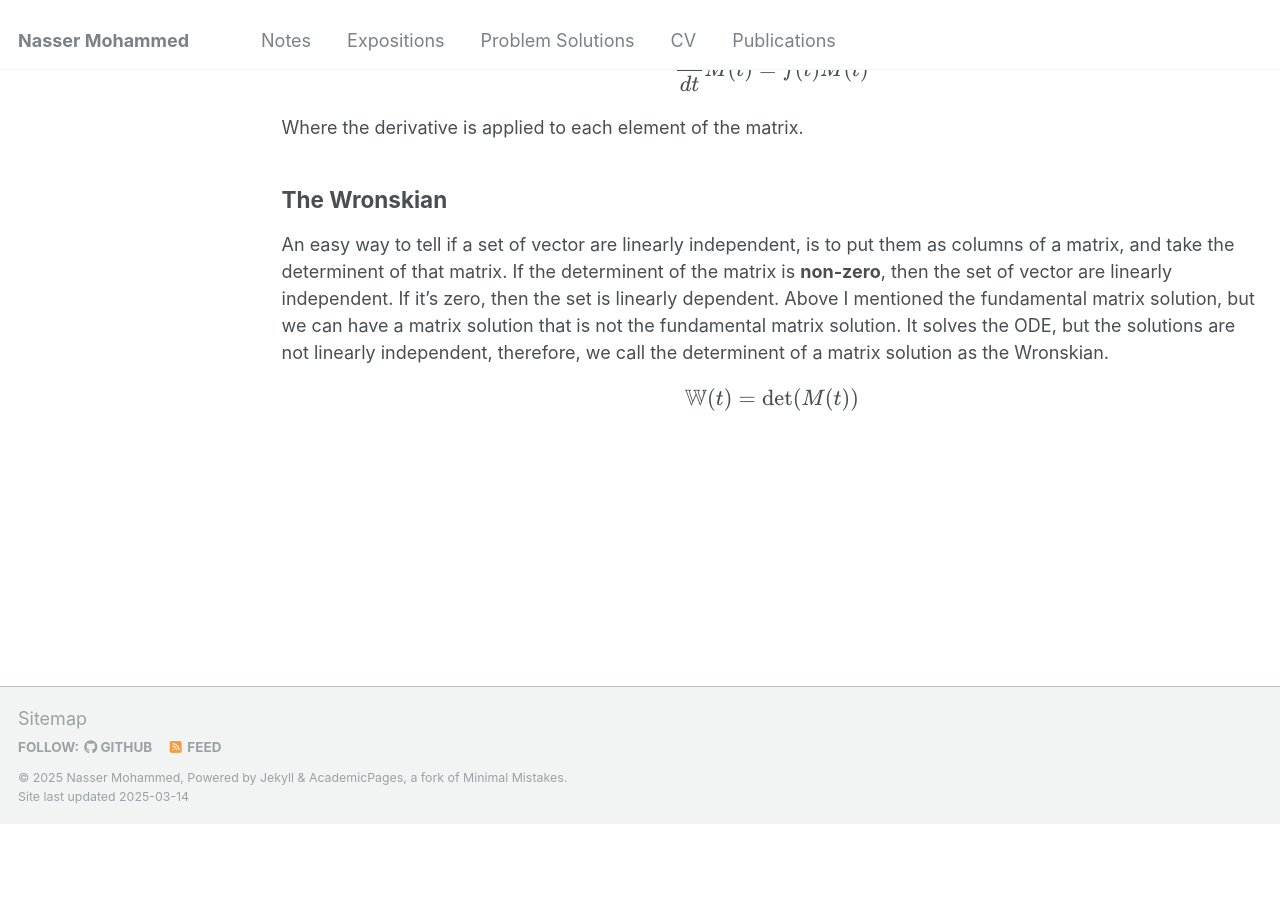
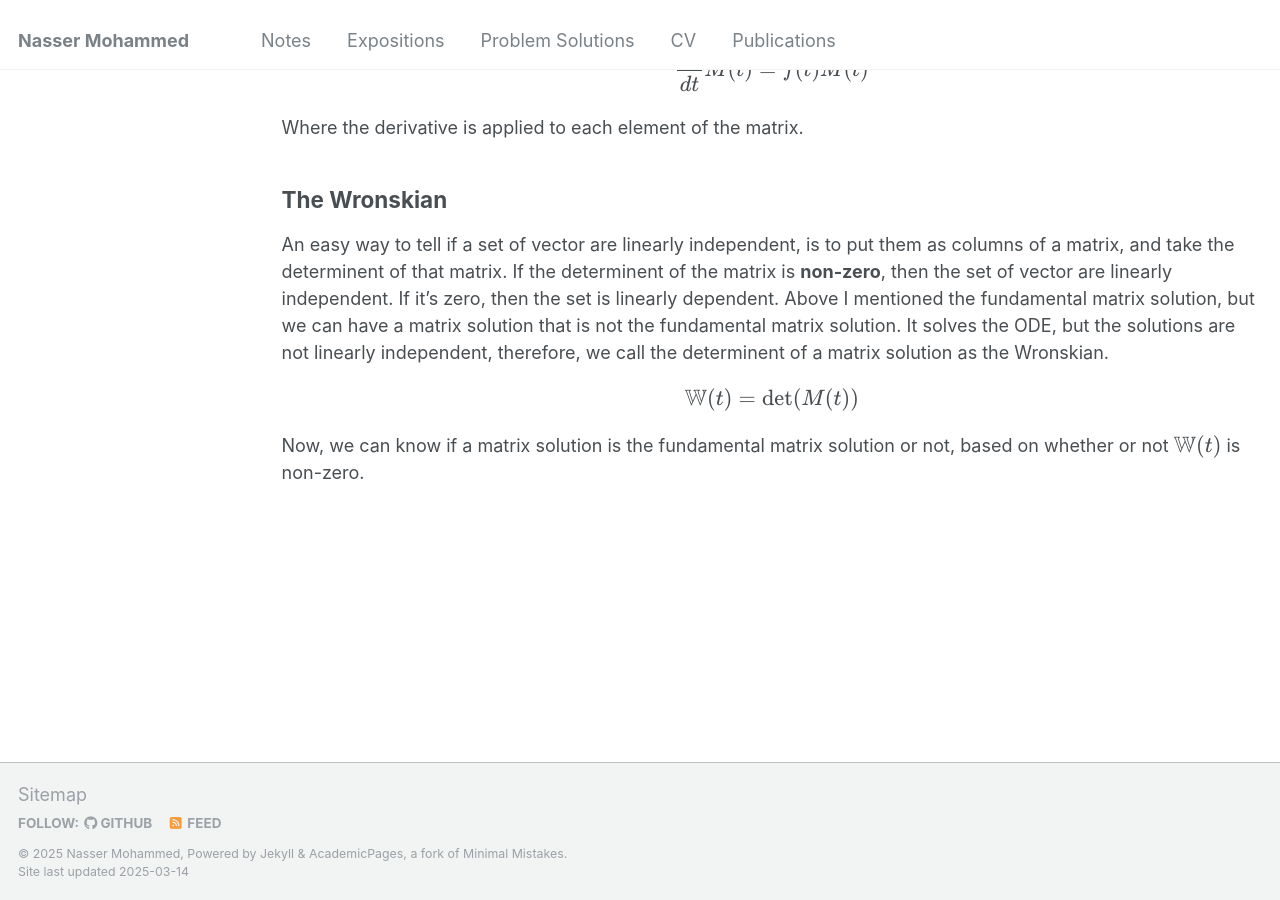
Before and after one commit to Nasser-Mohammed/Nasser-Mohammed.github.io, a Jekyll site: the page built from _pages/notes/ode/ode-solutions.md, in a window 1280 px wide and 900 px high, scrolled down 1336 px. Built offline with Jekyll 4.4.1, drawn with Linux system fonts in a browser that asks for light colours; before the commit the page ends 2160 px from its top, so only the background shows below that.

Commit message:
Update ode-solutions.md

```diff
--- a/_pages/notes/ode/ode-solutions.md
+++ b/_pages/notes/ode/ode-solutions.md
@@ -31,3 +31,4 @@ Where the derivative is applied to each element of the matrix.
 ## The Wronskian
 An easy way to tell if a set of vector are linearly independent, is to put them as columns of a matrix, and take the determinent of that matrix. If the determinent of the matrix is **non-zero**, then the set of vector are linearly independent. If it's zero, then the set is linearly dependent. Above I mentioned the fundamental matrix solution, but we can have a matrix solution that is not the fundamental matrix solution. It solves the ODE, but the solutions are not linearly independent, therefore, we call the determinent of a matrix solution as the Wronskian.
 \\[\mathbb{W}(t) = \det (M(t))\\]
+Now, we can know if a matrix solution is the fundamental matrix solution or not, based on whether or not \\(\mathbb{W}(t)\\) is non-zero.
```
